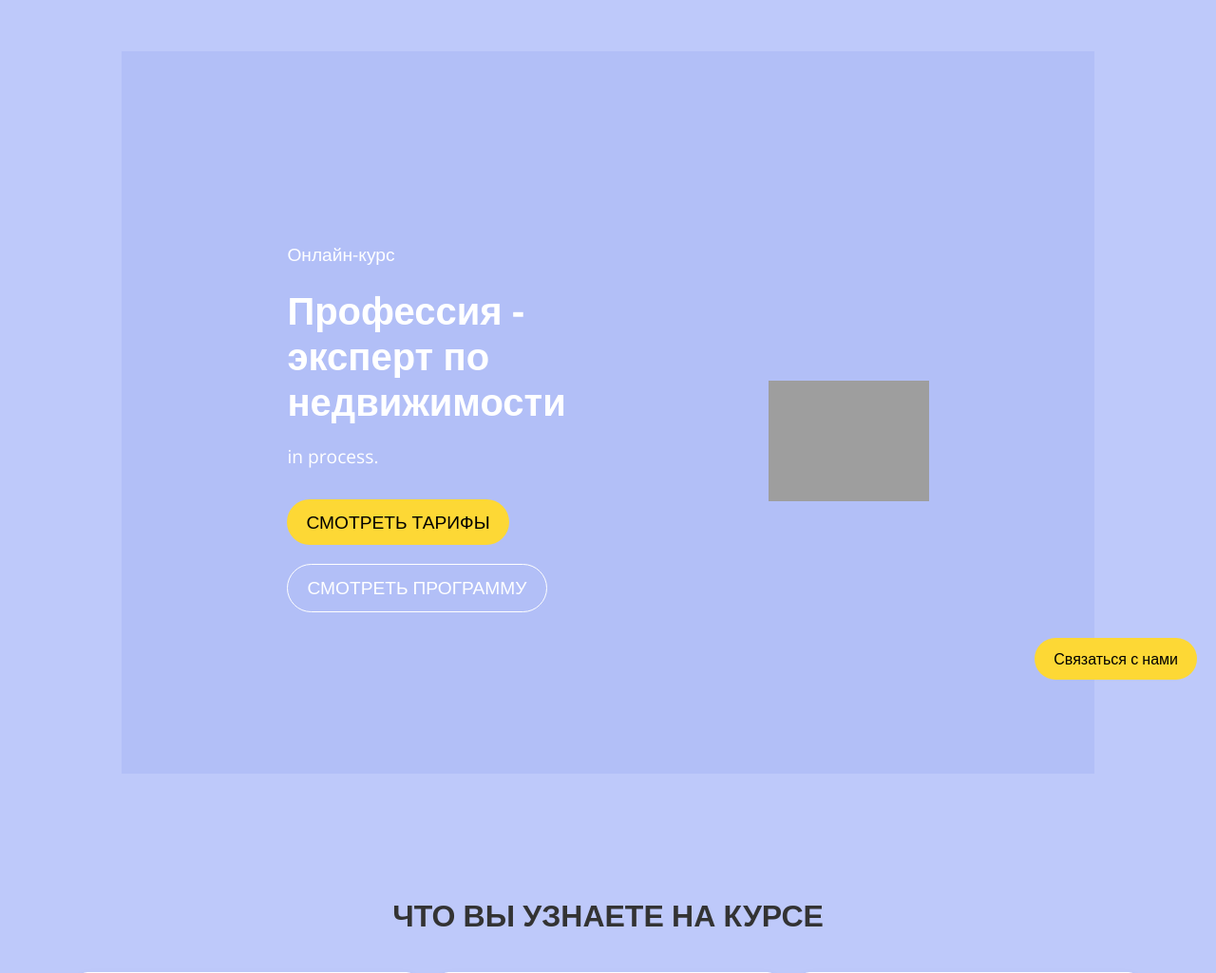
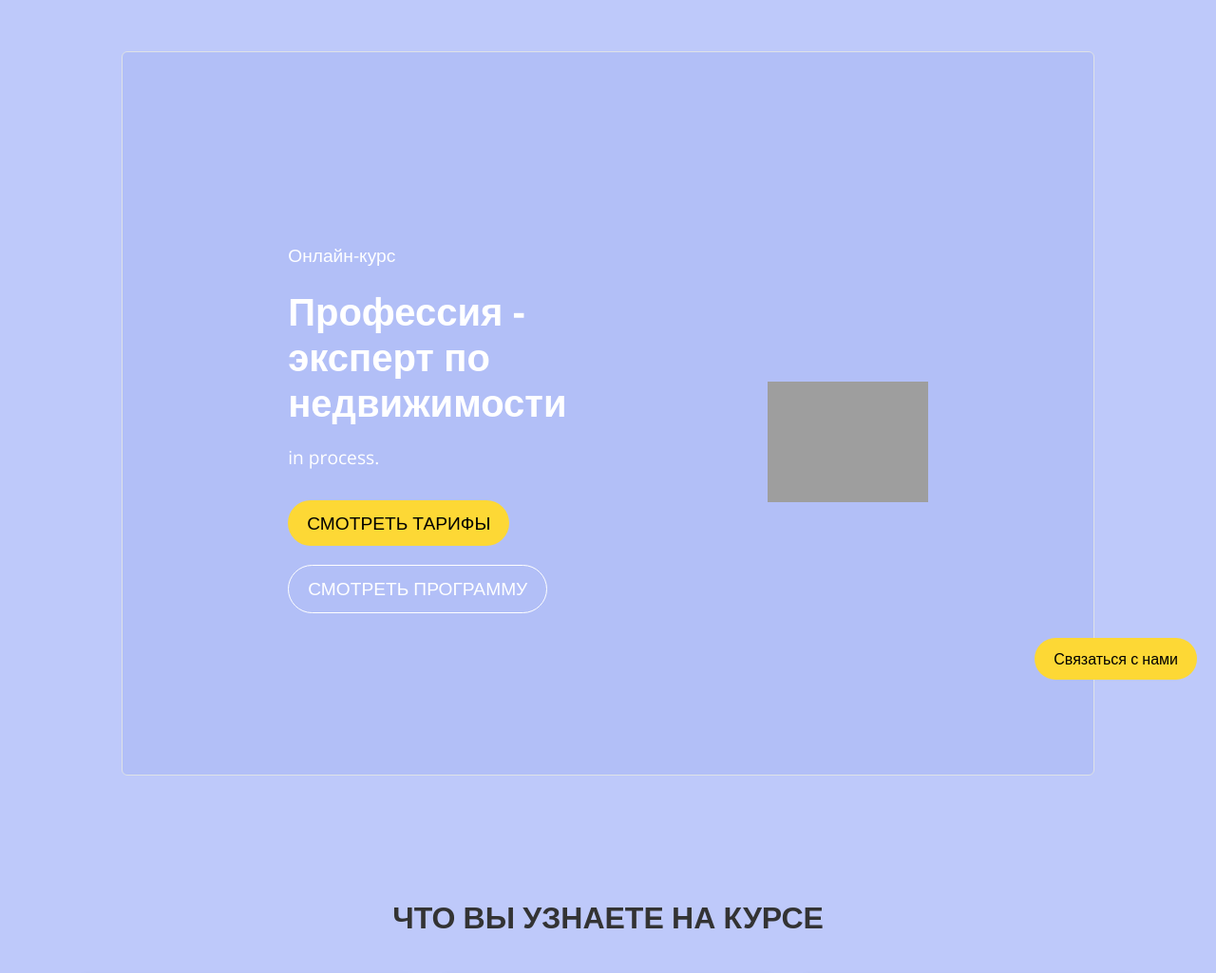
Before and after one commit to pmx-practice/webpractice, a PHP site: page / in a window 1280 px wide. Shown: the part 66-1091 px from the top of the page at 95% size. Run offline with PHP 8.4, Linux system fonts and the light colour scheme; grey boxes are pictures that could not be loaded.

Commit message:
fix mistake

```diff
--- a/index.php
+++ b/index.php
@@ -23,7 +23,7 @@
     <?php include'includes/modal.php'; ?>
 
     <!-- Hero-секция -->
-    <section class="hero-section" id="home">
+    <section class="hero-section border rounded 3" id="home">
    <?php include'sections/Hero.php';?>
 </section>
     <!-- Секция "Что вы узнаете на курсе" -->
```
